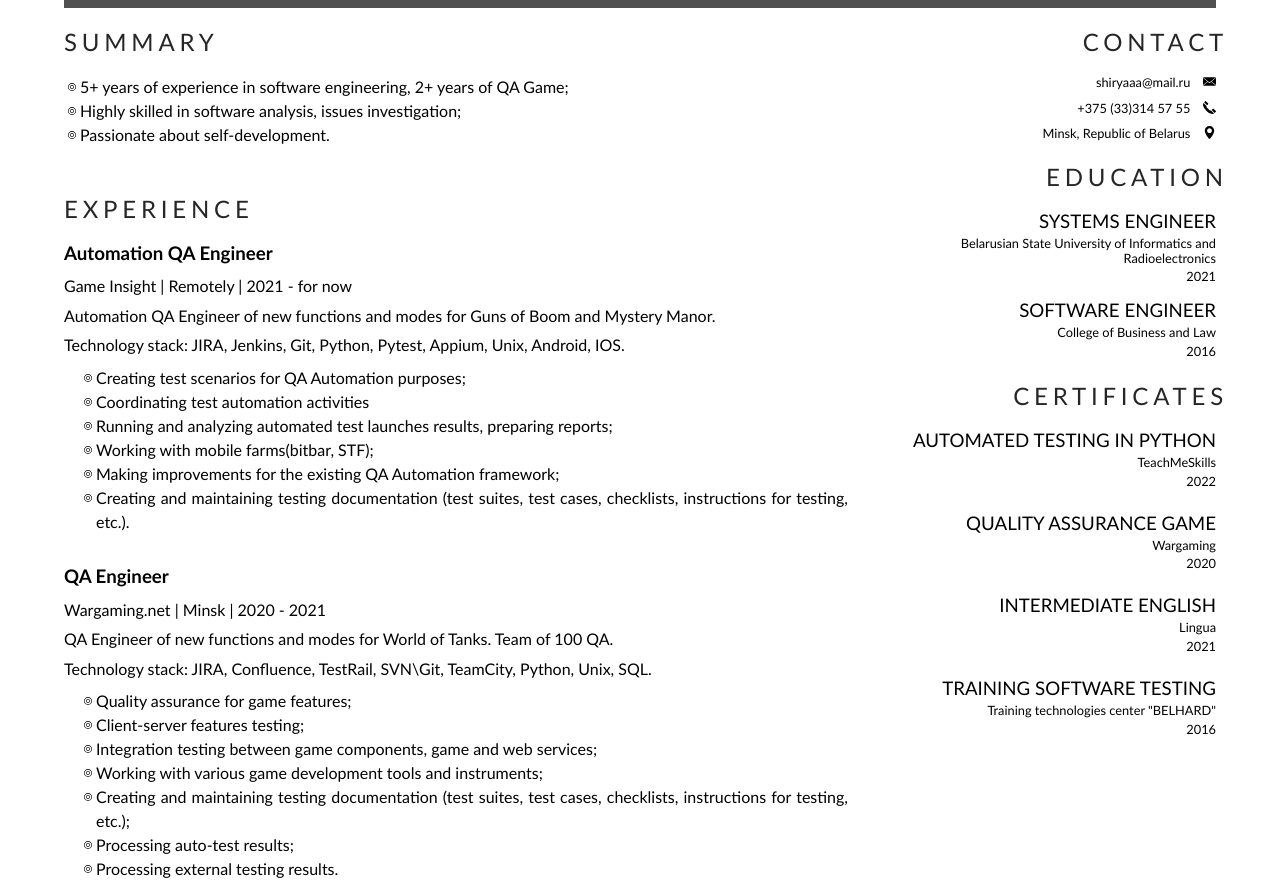
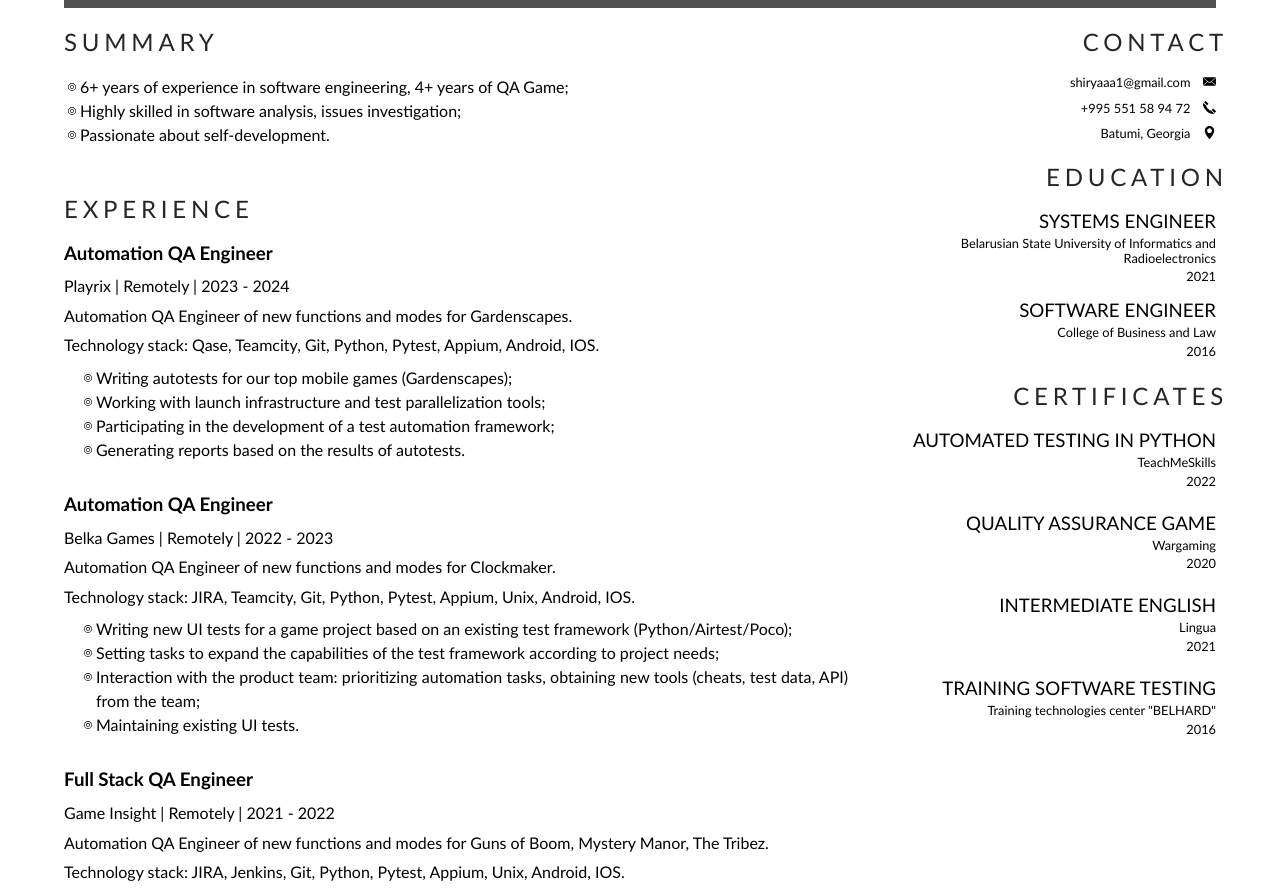
Before and after one commit to AlfaLucky/CV-Andrey-Shiryavsky, a plain HTML site: page cv/index.html in a window 1280 px wide. Shown: the part 181-1071 px from the top of the page. Drawn offline with Linux system fonts and the light colour scheme.

Commit message:
Update CV

```diff
--- a/cv/index.html
+++ b/cv/index.html
@@ -19,7 +19,7 @@
             <div class="info">
                 <h1 class="name">Andrey Shiryavsky</h1>
                 <div class="separator"></div>
-                <p class="position">Automation QA Engineer</p>
+                <p class="position">Full Stack QA Engineer</p>
             </div>
             <div class="photo">
                 <img class="image" src="./img/photo.jpg" />
@@ -30,7 +30,7 @@
                 <section class="about asset">
                     <h2 class="-title">Summary</h2>
                     <ul class="-list -level-0">
-                        <li>5+ years of experience in software engineering, 2+ years of QA Game;</li>
+                        <li>6+ years of experience in software engineering, 4+ years of QA Game;</li>
                         <li>Highly skilled in software analysis, issues investigation;</li>
                         <li>Passionate about self-development.</li>
                     </ul>
@@ -39,8 +39,32 @@
                     <h2 class="-title">Experience</h2>
                     <div class="asset">
                         <h3>Automation QA Engineer</h3>
-                        <p>Game Insight | Remotely | 2021 - for now</p>
-                        <p class="description">Automation QA Engineer of new functions and modes for Guns of Boom and Mystery Manor.</p>
+                        <p>Playrix | Remotely | 2023 - 2024</p>
+                        <p class="description">Automation QA Engineer of new functions and modes for Gardenscapes.</p>
+                        <p>Technology stack: Qase, Teamcity, Git, Python, Pytest, Appium, Android, IOS.</p>
+                        <ul class="-list -level-1 resp">
+                            <li>Writing autotests for our top mobile games (Gardenscapes);</li>
+                            <li>Working with launch infrastructure and test parallelization tools;</li>
+                            <li>Participating in the development of a test automation framework;</li>
+                            <li>Generating reports based on the results of autotests.</li>
+                        </ul>
+                    </div>
+                    <div class="asset">
+                        <h3>Automation QA Engineer</h3>
+                        <p>Belka Games | Remotely | 2022 - 2023</p>
+                        <p class="description">Automation QA Engineer of new functions and modes for Clockmaker.</p>
+                        <p>Technology stack: JIRA, Teamcity, Git, Python, Pytest, Appium, Unix, Android, IOS.</p>
+                        <ul class="-list -level-1 resp">
+                            <li>Writing new UI tests for a game project based on an existing test framework (Python/Airtest/Poco);</li>
+                            <li>Setting tasks to expand the capabilities of the test framework according to project needs;</li>
+                            <li>Interaction with the product team: prioritizing automation tasks, obtaining new tools (cheats, test data, API) from the team;</li>
+                            <li>Maintaining existing UI tests.</li>
+                        </ul>
+                    </div>
+                    <div class="asset">
+                        <h3>Full Stack QA Engineer</h3>
+                        <p>Game Insight | Remotely | 2021 - 2022</p>
+                        <p class="description">Automation QA Engineer of new functions and modes for Guns of Boom, Mystery Manor, The Tribez.</p>
                         <p>Technology stack: JIRA, Jenkins, Git, Python, Pytest, Appium, Unix, Android, IOS.</p>
                         <ul class="-list -level-1 resp">
                             <li>Creating test scenarios for QA Automation purposes;</li>
@@ -89,15 +113,15 @@
                 <section class="contact asset">
                     <h2 class="-title">Contact</h2>
                     <div class="asset">
-                        <a href="mailto:shiryaaa@mail.ru">shiryaaa@mail.ru</a>
+                        <a href="mailto:shiryaaa1@gmail.com">shiryaaa1@gmail.com</a>
                         <img class="icon" src="./img/email.svg" />
                     </div>
                     <div class="asset">
-                        <a href="tel:++375333145755">+375 (33)314 57 55</a>
+                        <a href="tel:+995551589472">+995 551 58 94 72</a>
                         <img class="icon" src="./img/phone.svg" />
                     </div>
                     <div class="asset">
-                        <a href="https://www.google.com/maps/place/minsk/">Minsk, Republic of Belarus</a>
+                        <a href="https://www.google.com/maps/place/minsk/">Batumi, Georgia</a>
                         <img class="icon" src="./img/location.svg" />
                     </div>
                 </section>
```
